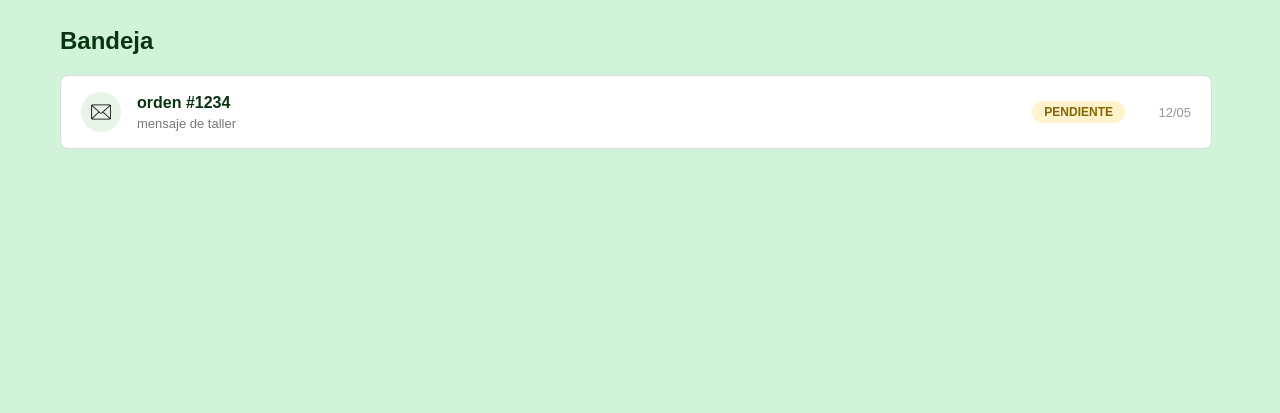
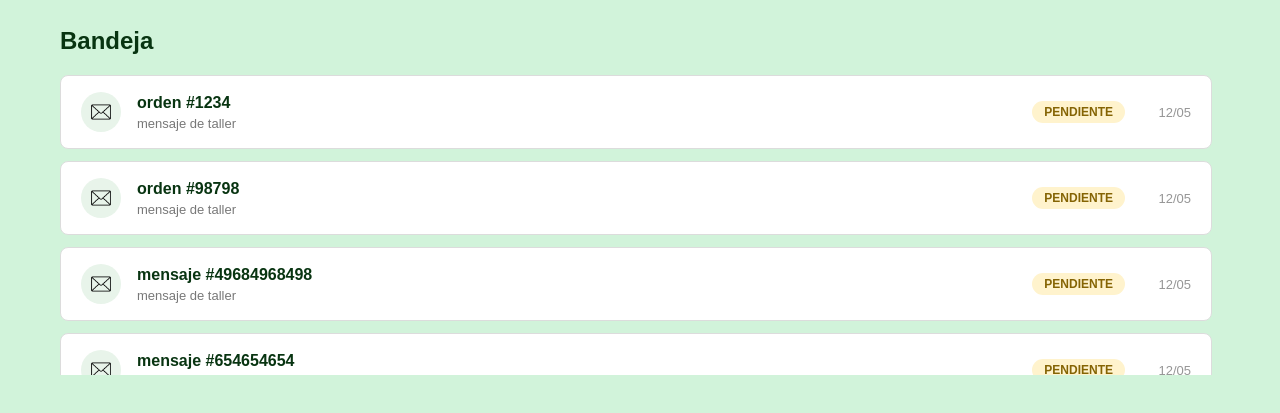
Before and after one commit to xanderuss/proyecto-SENA-Ficha-interactiva, a plain HTML site: page index.html in a window 1280 px wide. Shown: the part 127-540 px from the top of the page. Drawn offline with Linux system fonts and the light colour scheme.

Commit message:
se agregaron mas mensajes a la lista

```diff
--- a/index.html
+++ b/index.html
@@ -34,6 +34,46 @@
                 <span class="itemFecha">12/05</span>
             </article>
 
+            <article class="item">
+                <div class="itemIcono"><img src="img\mensaje.png" alt=""></div>
+                <div class="itemInfo">
+                    <h3 class="itemTitulo">orden #98798</h3>
+                    <p class="itemDescripcion">mensaje de taller</p>
+                </div>
+                <span class="itemEstado">Pendiente</span>
+                <span class="itemFecha">12/05</span>
+            </article>
+
+            <article class="item">
+                <div class="itemIcono"><img src="img\mensaje.png" alt=""></div>
+                <div class="itemInfo">
+                    <h3 class="itemTitulo">mensaje #49684968498</h3>
+                    <p class="itemDescripcion">mensaje de taller</p>
+                </div>
+                <span class="itemEstado">Pendiente</span>
+                <span class="itemFecha">12/05</span>
+            </article>
+
+            <article class="item">
+                <div class="itemIcono"><img src="img\mensaje.png" alt=""></div>
+                <div class="itemInfo">
+                    <h3 class="itemTitulo">mensaje #654654654</h3>
+                    <p class="itemDescripcion">mensaje de taller</p>
+                </div>
+                <span class="itemEstado">Pendiente</span>
+                <span class="itemFecha">12/05</span>
+            </article>
+
+            <article class="item">
+                <div class="itemIcono"><img src="img\mensaje.png" alt=""></div>
+                <div class="itemInfo">
+                    <h3 class="itemTitulo">orden #654654654</h3>
+                    <p class="itemDescripcion">mensaje de taller</p>
+                </div>
+                <span class="itemEstado">Pendiente</span>
+                <span class="itemFecha">12/05</span>
+            </article>
+
 
         </div>
     </main>
```
